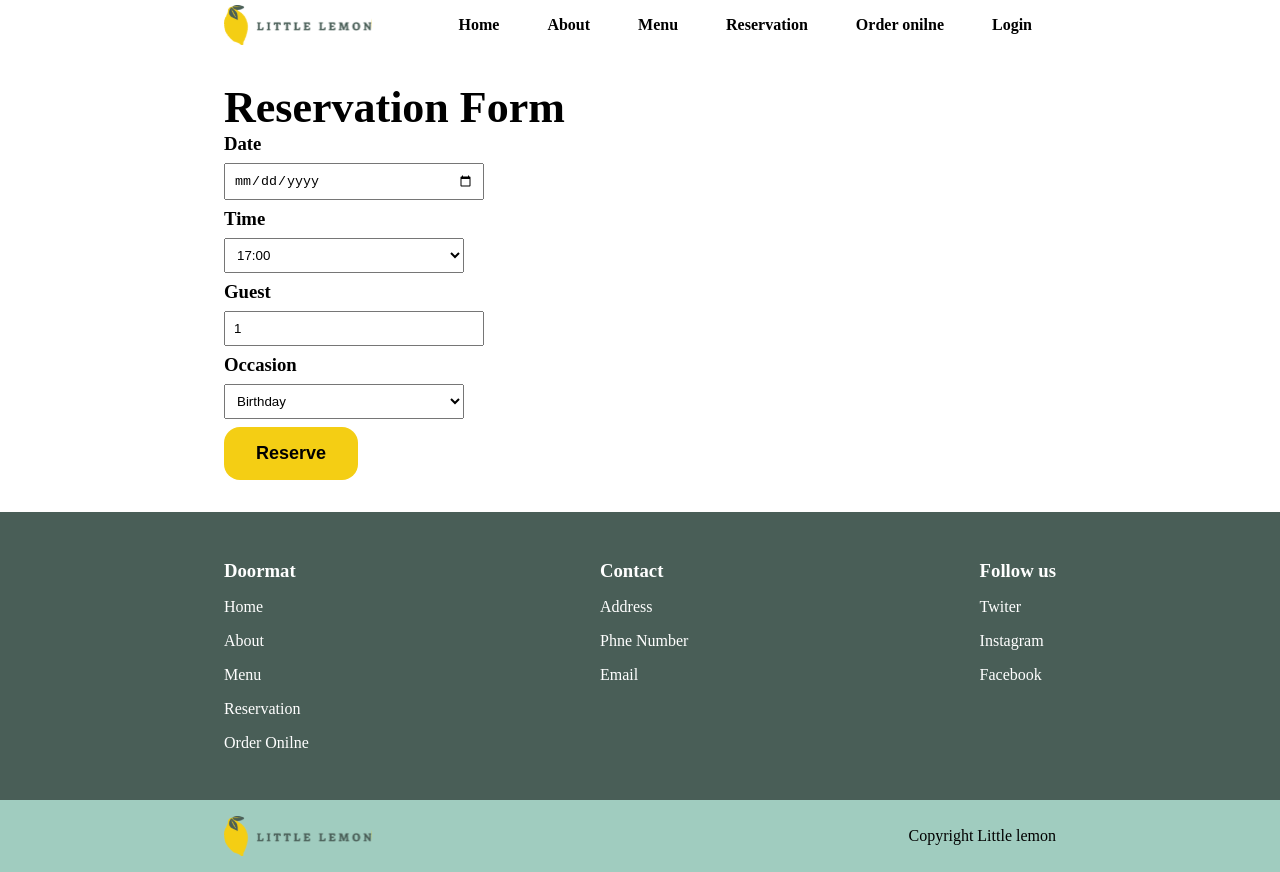
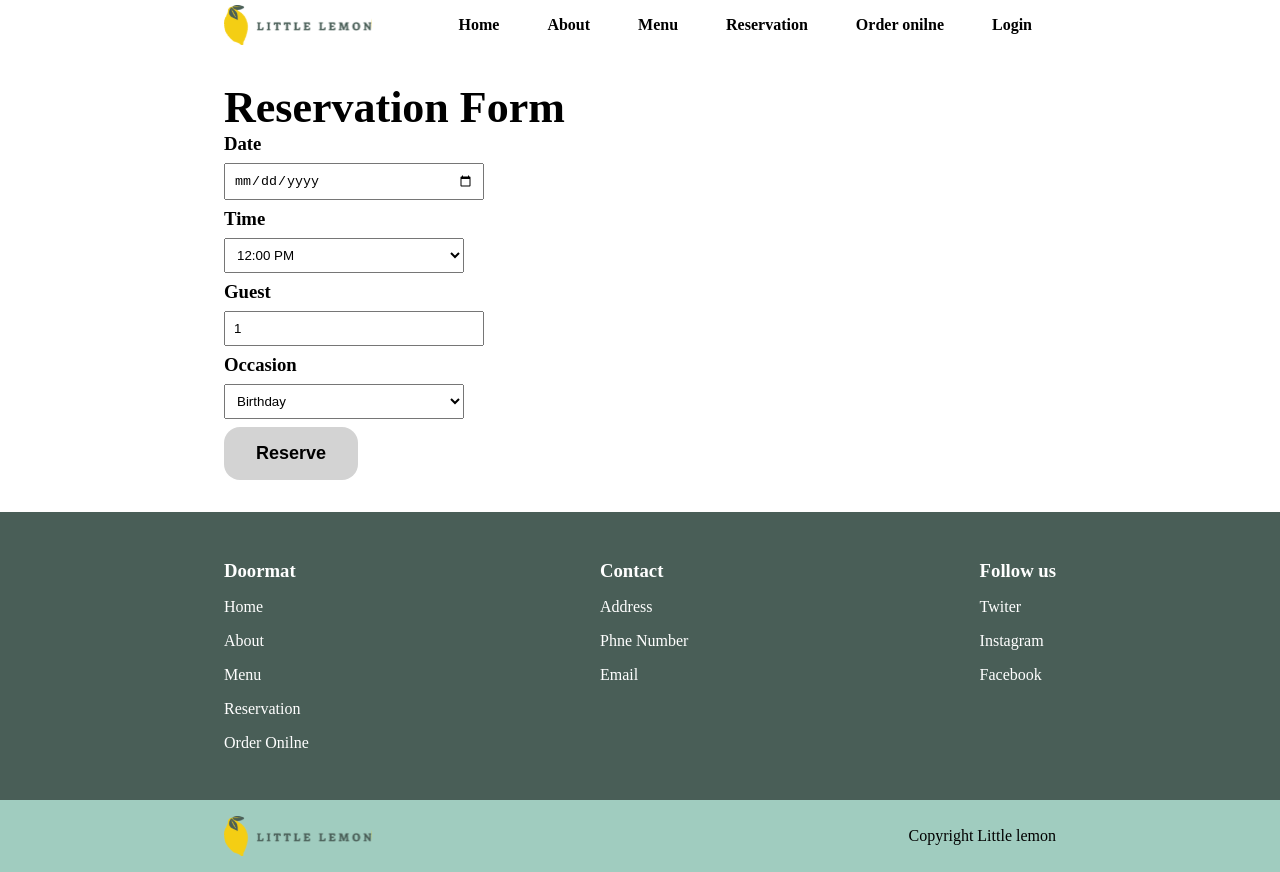
Before and after one commit to sutharamit344/little_lemon, a React (Create React App) app: page /booking in a window 1280 px wide. Built offline with nearby package versions, Linux system fonts and the light colour scheme.

Commit message:
available time slot functionality

```diff
--- /dev/null
+++ b/src/component/availableslot.js
@@ -0,0 +1,20 @@
+
+
+const AvailableTimes = (props) => {
+
+    return(
+        <>
+        {
+            props.availableSlots.map((slot) => {
+                return (
+                    <option key={slot.time} disabled={slot.booked ? true : false}>
+                        {slot.time} {slot.booked ? "- Booked" : ""}
+                    </option>
+                )
+            })
+        }
+        </>
+    )
+}
+
+export default  AvailableTimes
--- a/src/component/booking.js
+++ b/src/component/booking.js
@@ -1,7 +1,34 @@
 import "./booking.css"
-import {useState} from "react"
+import {useState,useReducer} from "react"
+import AvailableTimes from "./availableslot.js"
+
+const initialState = {
+    slots: [
+        { time: '12:00 PM', date:"", booked: false },
+        { time: '12:30 PM', date:"", booked: false },
+        { time: '1:00 PM', date:"", booked: false },
+        { time: '1:30 PM', date:"", booked: false },
+        // Add more time slots as needed
+    ],
+};
+
+function reducer(state, action) {
+
+    switch (action.type){
+        case "BOOK_SLOT":
+            return {
+                    ...state,
+                    slots: state.slots.map((slot) =>
+                        slot.time === action.time ? {...slot, booked: true} : slot
+                    )
+                };
+            default:
+                return state;
+    };
+}
 
 export default function Bookingpage(){
+    const [state,dispatch] = useReducer(reducer,initialState)
     const [formData, setFormdata] = useState(
         {
             date:"",
@@ -12,26 +39,33 @@ export default function Bookingpage(){
         }
     )
 
+    const onBooking = (time) => {
+        dispatch({type: "BOOK_SLOT", time: time})
+    }
+
+    const handleSubmit = (e) => {
+        e.preventDefault()
+        onBooking(e.target.elements.slot.value)
+    }
+
+    const isFormValid = formData.date !== "" && formData.guest !== "";
+
     return(
         <section>
             <div className="container content">
         <header>
             <h2>Reservation Form</h2>
         </header>
-        <form className="form" >
+        <form className="form" onSubmit={handleSubmit}>
             <label htmlFor="res_date" >
                 <h3>Date</h3>
             </label>
-            <input type="date" id="res_date" className="form-control" value={formData.date} onChange={(e) => { setFormdata({...formData, date: e.target.value})}}/>
+            <input type="date" name="date" id="res_date" className="form-control" value={formData.date} onChange={(e) => { setFormdata({...formData, date: e.target.value})}}/>
             <label htmlFor="res_time">
                 <h3>Time</h3>
             </label>
-                <select id="res_time" className="form-control" value={formData.time} onChange={(e) => { setFormdata({...formData, time: e.target.value})}}>
-                    <option>17:00</option>
-                    <option>18:00</option>
-                    <option>19:00</option>
-                    <option>20:00</option>
-                    <option>21:00</option>
+                <select id="res_time" name="slot" className="form-control" value={formData.time} onChange={(e) => { setFormdata({...formData, time: e.target.value})}}>
+                    <AvailableTimes availableSlots={state.slots}/>
                 </select>
             <label htmlFor="res_guest">
                 <h3>Guest</h3>
@@ -46,7 +80,7 @@ export default function Bookingpage(){
                     <option>Angegement</option>
                 </select>
                 <br></br>
-                <input type="submit" id="res_submit" value="Reserve" className="btn btn-secondary" />
+                <input type="submit" id="res_submit" value="Reserve" className="btn btn-secondary" disabled={!isFormValid} />
         </form>
         </div>
         </section>
```
